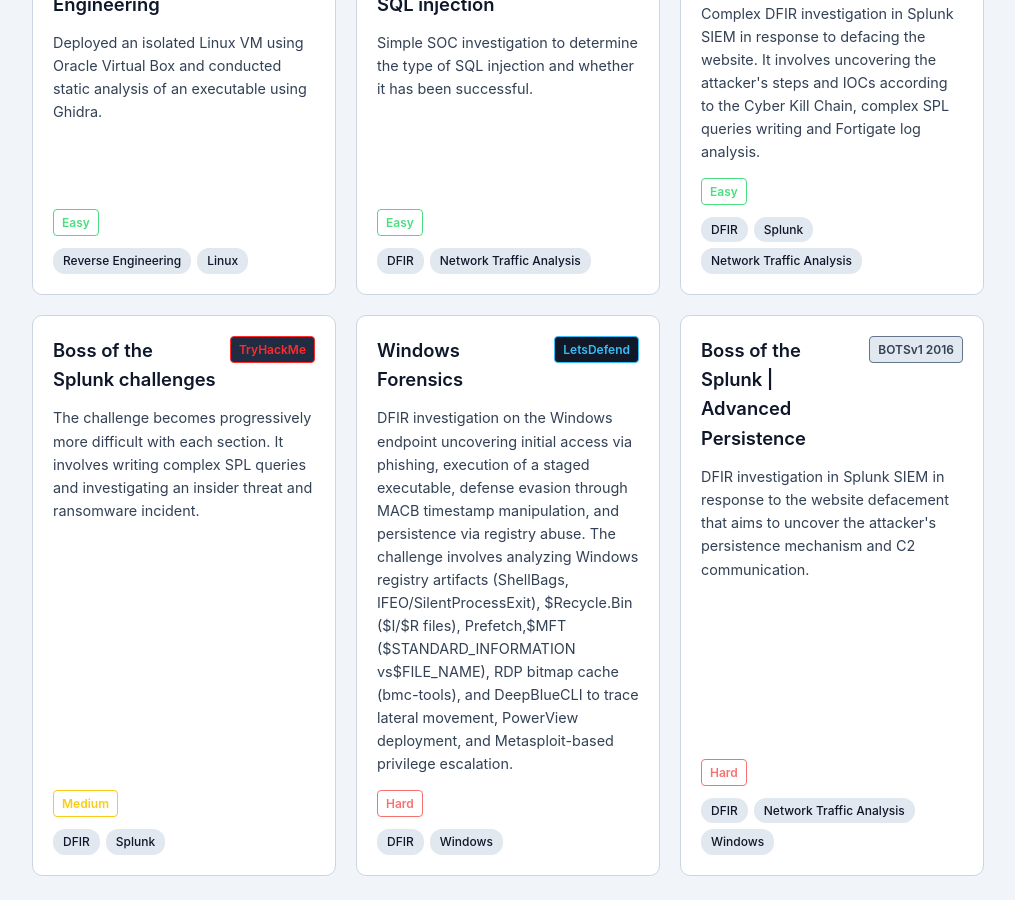
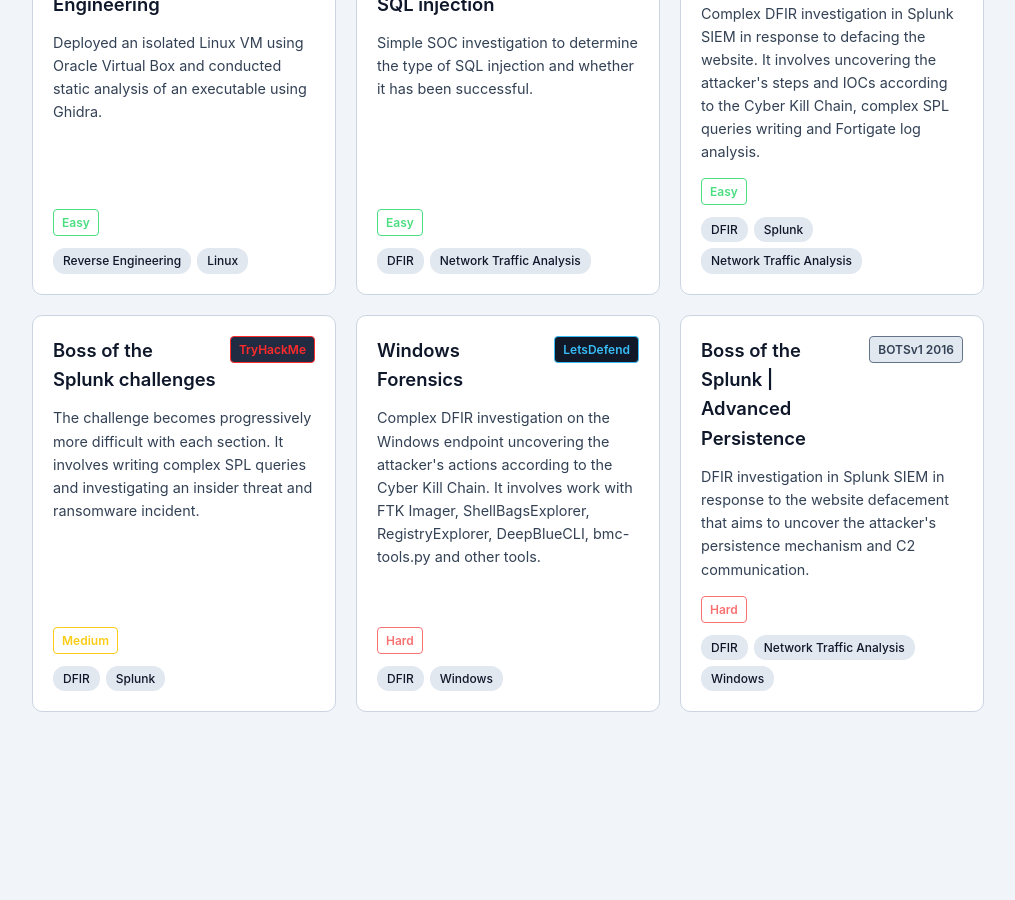
Before and after one commit to Glebius01/Glebius01.github.io, a Jekyll site: the page built from index.html, in a window 1280 px wide and 900 px high, scrolled down 1049 px. Shown: the whole window, without its empty margins (132-1147 px from the left). Built offline with Jekyll 4.4.1, drawn with Linux system fonts in a browser that asks for light colours; after the commit the page ends 1785 px from its top, so only the background shows below that.

Commit message:
Revise description for Windows forensics investigation
Updated the description to reflect a more complex DFIR investigation focusing on the Cyber Kill Chain and specific tools used.

```diff
--- a/Labs/Windows forensics.md
+++ b/Labs/Windows forensics.md
@@ -6,7 +6,7 @@
 skills:
 - DFIR
 - Windows
-description: "DFIR investigation on the Windows endpoint uncovering initial access via phishing, execution of a staged executable, defense evasion through MACB timestamp manipulation, and persistence via registry abuse. The challenge involves analyzing Windows registry artifacts (ShellBags, IFEO/SilentProcessExit), $Recycle.Bin ($I/$R files), Prefetch,$MFT ($STANDARD_INFORMATION vs$FILE_NAME), RDP bitmap cache (bmc-tools), and DeepBlueCLI to trace lateral movement, PowerView deployment, and Metasploit-based privilege escalation."
+description: "Complex DFIR investigation on the Windows endpoint uncovering the attacker's actions according to the Cyber Kill Chain. It involves work with FTK Imager, ShellBagsExplorer, RegistryExplorer, DeepBlueCLI, bmc-tools.py and other tools."
 ---
 
 ### Executive Summary
```
